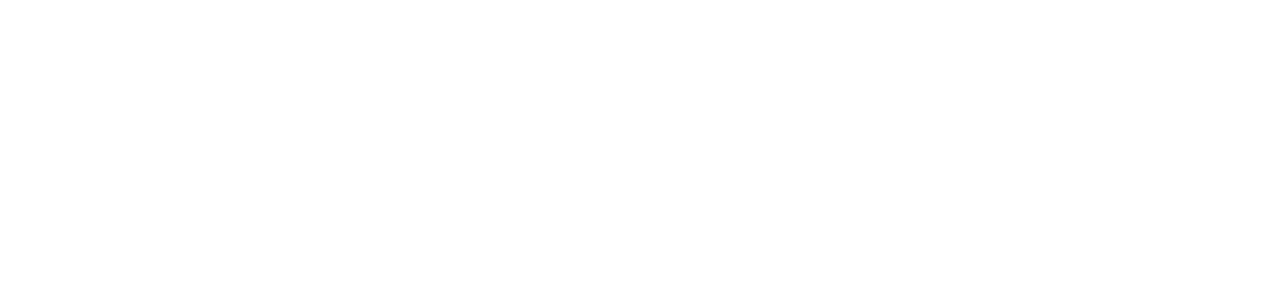
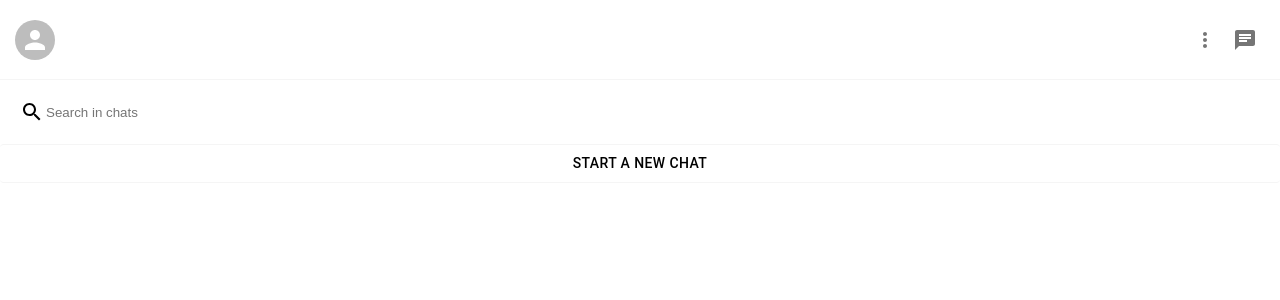
Before and after one commit to betaluis/whatapp-chat, a Next.js app: page / in a window 1280 px wide. Shown: the top 300 px of the page. Built offline with nearby package versions, Linux system fonts and the light colour scheme.

Commit message:
sidebar header and search components

```diff
--- a/components/Sidebar.js
+++ b/components/Sidebar.js
@@ -1,12 +1,36 @@
 import styled from 'styled-components';
+
+// Icons
+import { Avatar, Button, IconButton } from '@mui/material';
+import ChatIcon from '@mui/icons-material/Chat';
+import MoreVertIcon from '@mui/icons-material/MoreVert';
+import SearchIcon from '@mui/icons-material/Search';
 
 const Sidebar = () => {
 
     return (
         <Container>
             <Header>
+                <UserAvatar />
+                <IconsContainer>
+                    <IconButton>
+                        <MoreVertIcon />
+                    </IconButton>
+                    <IconButton>
+                        <ChatIcon />
+                    </IconButton>
+                </IconsContainer>
+            </Header>
+            <Search>
+                <SearchIcon />
+                <SearchInput placeholder="Search in chats" />
+            </Search>
+            <SidebarButton>Start a new chat</SidebarButton>
 
-            </Header>
+            {/* List of Chats */}
+
+
+
         </Container>
      );
 }
@@ -15,8 +39,50 @@
 
 const Container = styled.div`
 
-`
+`;
 
 const Header = styled.div`
+    display: flex;
+    position: sticky;
+    top: 0;
+    left: 0;
+    background-color: white;
+    z-index: 1;
+    justify-content: space-between;
+    align-items: center;
+    padding: 15px;
+    height: 80px;
+    border-bottom: 1px solid whitesmoke;
+`;
+const UserAvatar = styled(Avatar)`
+    cursor: pointer;
+    :hover {
+        opacity: 0.8;
+    }
+`;
 
-`
+const IconsContainer = styled.div`
+
+`;
+
+const Search =styled.div`
+   display: flex;
+   align-items: center;
+   padding: 20px;
+   border-radius: 2px;
+`;
+
+const SearchInput = styled.input`
+    outline-width: 0;
+    border: none;
+    flex: 1;
+`;
+
+const SidebarButton = styled(Button)`
+    width: 100%;
+    &&& {
+        border-top: 1px solid whitesmoke;
+        border-bottom: 1px solid whitesmoke;
+        color: black;
+    }
+`;
--- a/package.json
+++ b/package.json
@@ -13,6 +13,7 @@
     "@emotion/styled": "^11.8.1",
     "@mui/icons-material": "^5.6.2",
     "@mui/material": "^5.7.0",
+    "firebase": "^9.8.1",
     "next": "12.1.6",
     "react": "18.1.0",
     "react-dom": "18.1.0",
```
Also changed, not shown: 1 other file (tests, documents, lock files or other folders).
